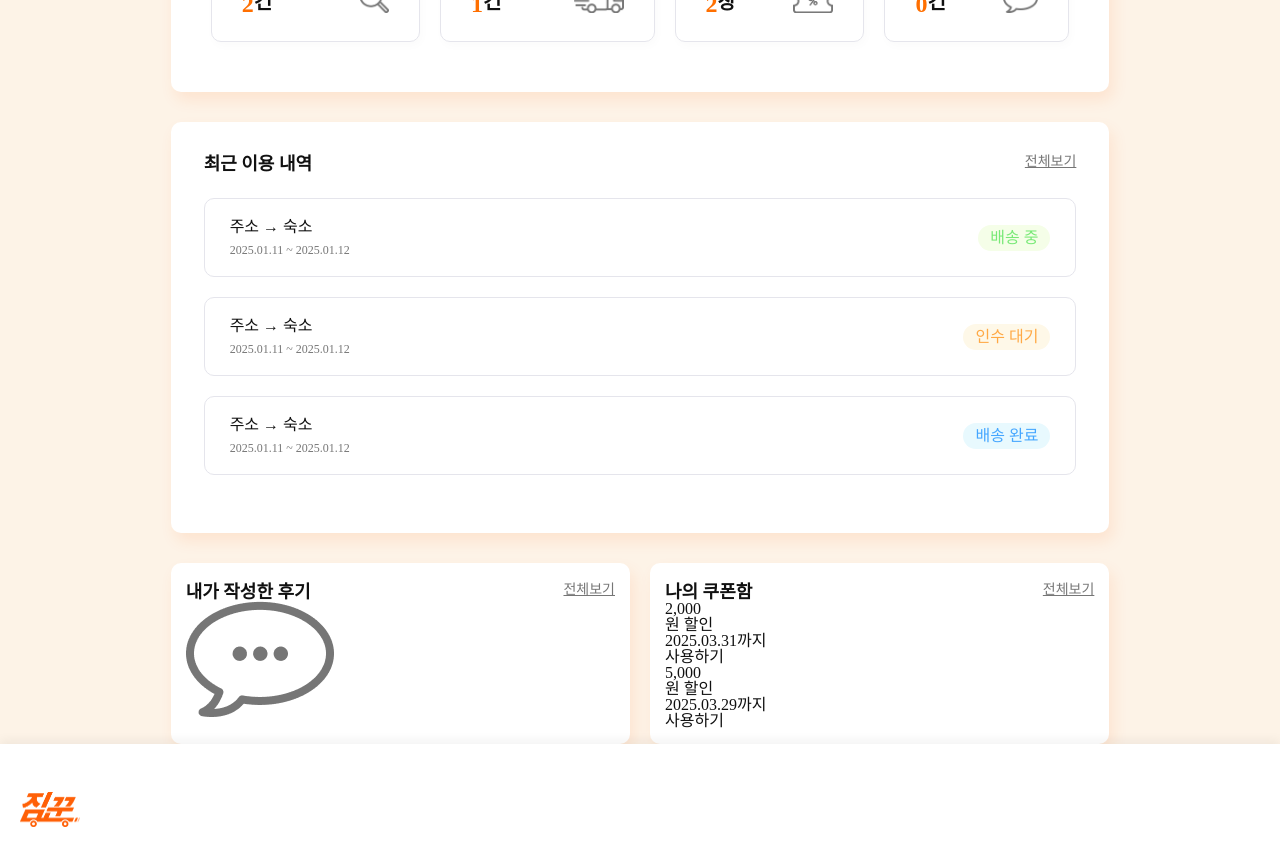
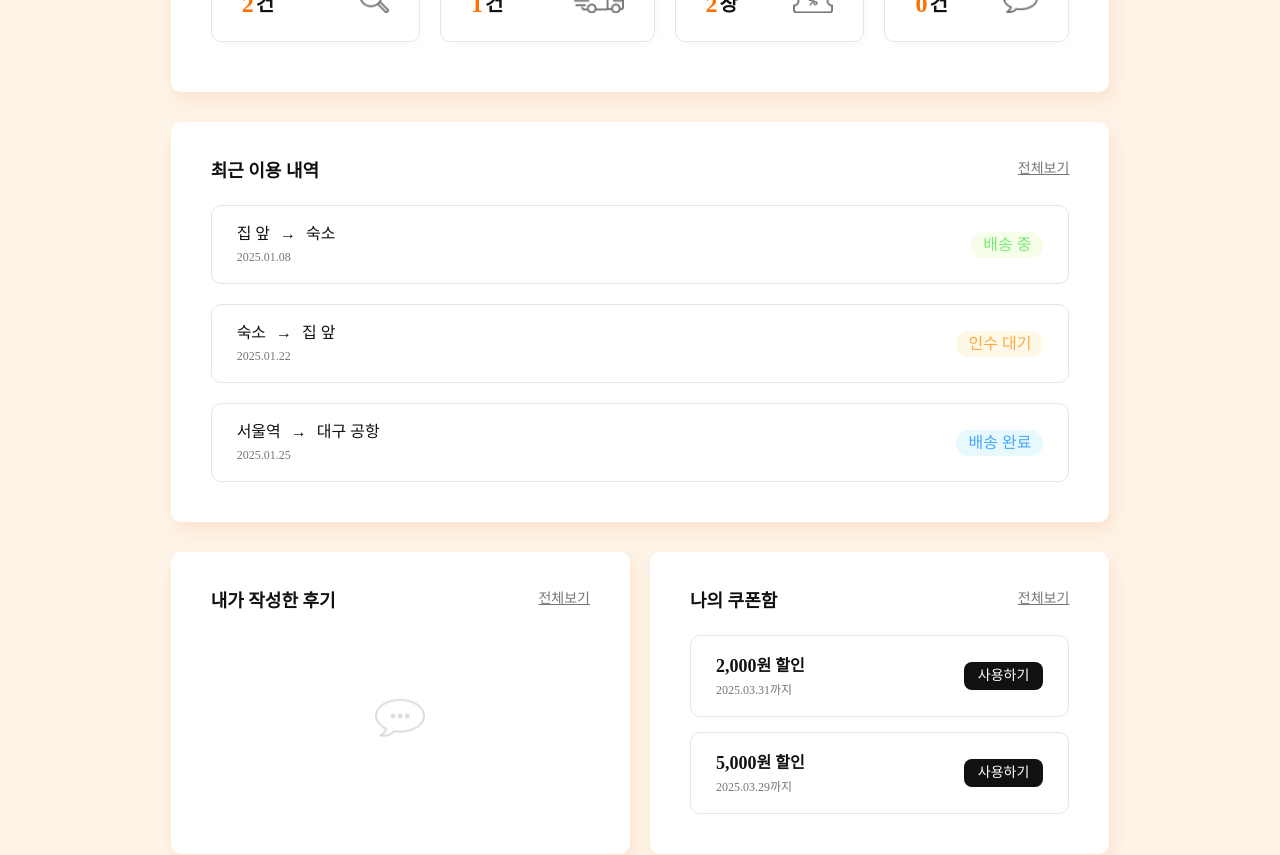
Before and after one commit to HongEungyung/jimggun, a Vue app: page /mypage in a window 1280 px wide. Shown: the part 400-1255 px from the top of the page. Built offline with nearby package versions, Linux system fonts and the light colour scheme.

Commit message:
마이페이지 완

```diff
--- a/src/components/Footer.vue
+++ b/src/components/Footer.vue
@@ -110,6 +110,7 @@
 }
 .footerRightButtons{
     button{
+      cursor: pointer;
         font-size: 12px;
         color: $font-gray;
         line-height: 16px;
--- a/src/views/A8_mypage.vue
+++ b/src/views/A8_mypage.vue
@@ -83,8 +83,12 @@
           <!-- 박스 1 -->
           <div class="sec-box">
             <div class="sec-box1-texts">
-              <p>주소 → 숙소</p>
-              <span>2025.01.11 ~ 2025.01.12</span>
+              <div class="sec-box1-texts-p">
+                <p>집 앞</p>
+                <p class="sec-arrow">→</p>
+                <p>숙소</p>
+              </div>
+                <span>2025.01.08</span>
             </div>
             <div class="sec-box1-status status1">
               <p>배송 중</p>
@@ -93,8 +97,12 @@
           <!-- 박스 2 -->
           <div class="sec-box">
             <div class="sec-box1-texts">
-              <p>주소 → 숙소</p>
-              <span>2025.01.11 ~ 2025.01.12</span>
+              <div class="sec-box1-texts-p">
+                <p>숙소</p>
+                <p class="sec-arrow">→</p>
+                <p>집 앞</p>
+              </div>
+                <span>2025.01.22</span>
             </div>
             <div class="sec-box1-status status2">
               <p>인수 대기</p>
@@ -103,8 +111,12 @@
           <!-- 박스 3 -->
           <div class="sec-box">
             <div class="sec-box1-texts">
-              <p>주소 → 숙소</p>
-              <span>2025.01.11 ~ 2025.01.12</span>
+              <div class="sec-box1-texts-p">
+                <p>서울역</p>
+                <p class="sec-arrow">→</p>
+                <p>대구 공항</p>
+              </div>
+                <span>2025.01.25</span>
             </div>
             <div class="sec-box1-status status3">
               <p>배송 완료</p>
@@ -122,9 +134,9 @@
             <h3>내가 작성한 후기</h3>
             <p>전체보기</p>
           </div>
-          <div class="third-img">
-            <img src="/public/images/hong/mypage-review-icon.png" alt="내가 작성한 후기" />
-          </div>
+
+            <img src="/public/images/hong/mypage-review-empty-icon.png" alt="내가 작성한 후기" />
+
         </div>
 
         <!-- 네번째 영역 -->
@@ -186,9 +198,9 @@
     display: flex;
     flex-direction: column;
     gap: 30px;
+    margin: 100px 0;
     //   첫번째 영역
     .my-intro {
-      margin-top: 100px;
       padding: 70px 40px 50px;
       background-color: $white;
       width: 100%;
@@ -225,6 +237,7 @@
           margin-left: auto;
           text-decoration: underline;
           color: $font-light-gray;
+          cursor: pointer;
         }
       }
       // 첫번째 영역 박스들
@@ -241,6 +254,7 @@
           box-shadow: 2px 4px 10px rgba(17, 17, 17, 0.02);
           padding: 25px 30px;
           gap: 25px;
+          cursor: pointer;
           .ing-text {
             display: flex;
             flex-direction: column;
@@ -251,6 +265,8 @@
             }
             .ing-text-p {
               display: flex;
+              align-items: center;
+              gap: 2px;
               .ing-number {
                 font-size: $title-font-S;
                 font-weight: 700;
@@ -296,7 +312,7 @@
 
     //   두번째 영역
     .my-second {
-      padding: 33px;
+      padding: 40px;
       background-color: $white;
       width: 100%;
       max-width: 980px;
@@ -306,6 +322,7 @@
       .second-title {
         display: flex;
         justify-content: space-between;
+        margin-bottom: 25px;
         h3 {
           font-size: $text-font-L;
           font-weight: 700;
@@ -314,6 +331,7 @@
           font-size: $text-font-S;
           color: $font-light-gray;
           text-decoration: underline;
+          cursor: pointer;
         }
       }
       // 두번째 영역 박스들
@@ -321,7 +339,6 @@
         display: flex;
         flex-direction: column;
         gap: 20px;
-        padding: 25px 0;
         // 박스 1
         .sec-box {
           border: 1px solid $input-select;
@@ -330,11 +347,19 @@
           display: flex;
           justify-content: space-between;
           align-items: center;
+          cursor: pointer;
           .sec-box1-texts {
             display: flex;
             flex-direction: column;
             gap: 9px;
-            p {
+            .sec-box1-texts-p{
+              display: flex;
+              gap: 10px;
+              p {
+                font-weight: 500;
+              }
+              .sec-arrow {
+              }
             }
             span {
               font-size: $text-font-XS;
@@ -378,11 +403,13 @@
         max-width: 480px;
         border-radius: 10px;
         box-shadow: $reservation-boxShadow;
-        padding: 20px 15px 15px;
+        padding: 40px;
+position: relative;
         // 세번째 영역 타이틀
         .third-title {
           display: flex;
           justify-content: space-between;
+          margin-bottom: 25px;
           h3 {
             font-size: $text-font-L;
             font-weight: 700;
@@ -391,12 +418,20 @@
             font-size: $text-font-S;
             color: $font-light-gray;
             text-decoration: underline;
+            cursor: pointer;
           }
         }
-        .third-img {
+
           img {
+            display: block;
+            position: absolute;
+            top: 55%;
+            left: 50%;
+            transform: translate(-50% , -50%);
+            height: 38.26px;
+            width: 50px;
           }
-        }
+
       }
       // 네번째 영역
       .my-forth {
@@ -405,11 +440,13 @@
         max-width: 480px;
         border-radius: 10px;
         box-shadow: $reservation-boxShadow;
-        padding: 20px 15px 15px;
+        padding: 40px;
+        // padding: 20px 15px 15px;
         // 네번째 영역 타이틀
         .forth-title {
           display: flex;
           justify-content: space-between;
+          margin-bottom: 25px;
           h3 {
             font-size: $text-font-L;
             font-weight: 700;
@@ -418,26 +455,55 @@
             font-size: $text-font-S;
             color: $font-light-gray;
             text-decoration: underline;
+            cursor: pointer;
           }
         }
         //   네번째 영역 박스들
         .forth-boxes {
+          display: flex;
+          flex-direction: column;
+          gap: 15px;
           // 박스 1
           .forth-box {
+            border: 1px solid $input-select;
+            border-radius: 10px;
+            padding: 20px 25px;
+            display: flex;
+            justify-content: space-between;
+            align-items: center;
             // 왼쪽 텍스트
             .forth-box-texts {
+              display: flex;
+              flex-direction: column;
+              gap: 8px;
               .forth-box-texts-price {
+                display: flex;
                 p {
+                  font-size: $text-font-L;
+                  font-weight: 700;
+                  color: $font-primary;
+                  line-height: 20px;
                 }
                 span {
+                  font-size: $text-font-M;
+                  font-weight: 700;
+                  line-height: 20px;
                 }
               }
               p {
+                font-size: $text-font-XS;
+                color: $font-light-gray;
               }
             }
             // 오른쪽 버튼
             .forth-box-button {
+              cursor: pointer;
               p {
+                font-size: $text-font-S;
+                color: $white;
+                border-radius: 8px;
+                padding: 7px 14px;
+                background-color: $font-primary;
               }
             }
           }
```
Also changed, not shown: src/views/A1_home.vue (+9 -62 lines), public/images/hong/mypage-review-empty-icon.png (added).
